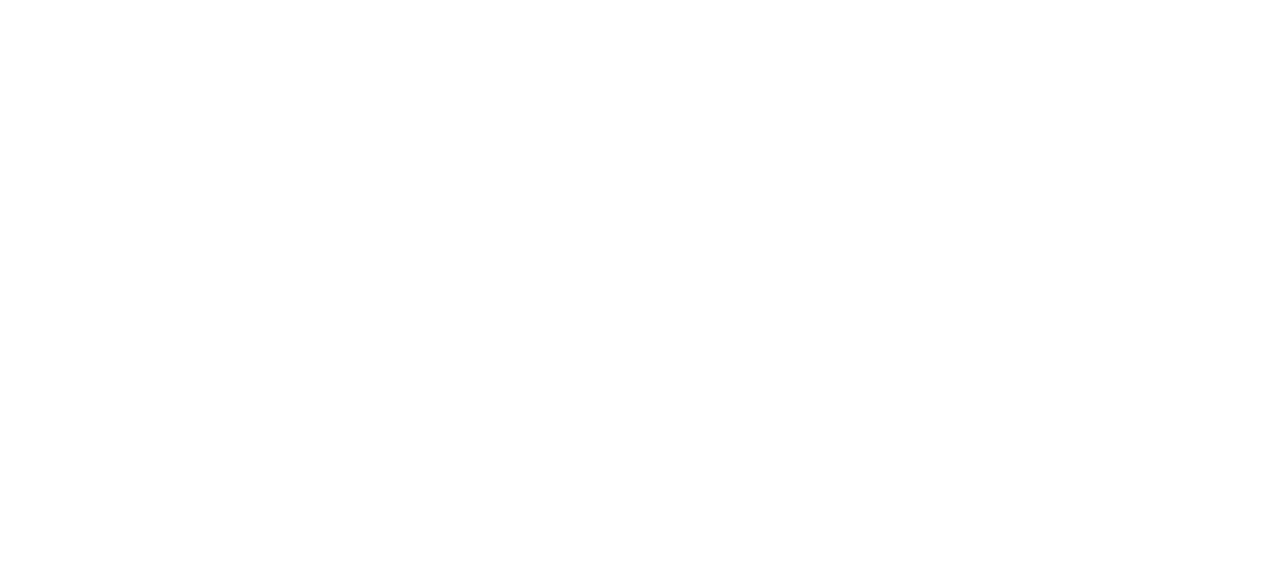
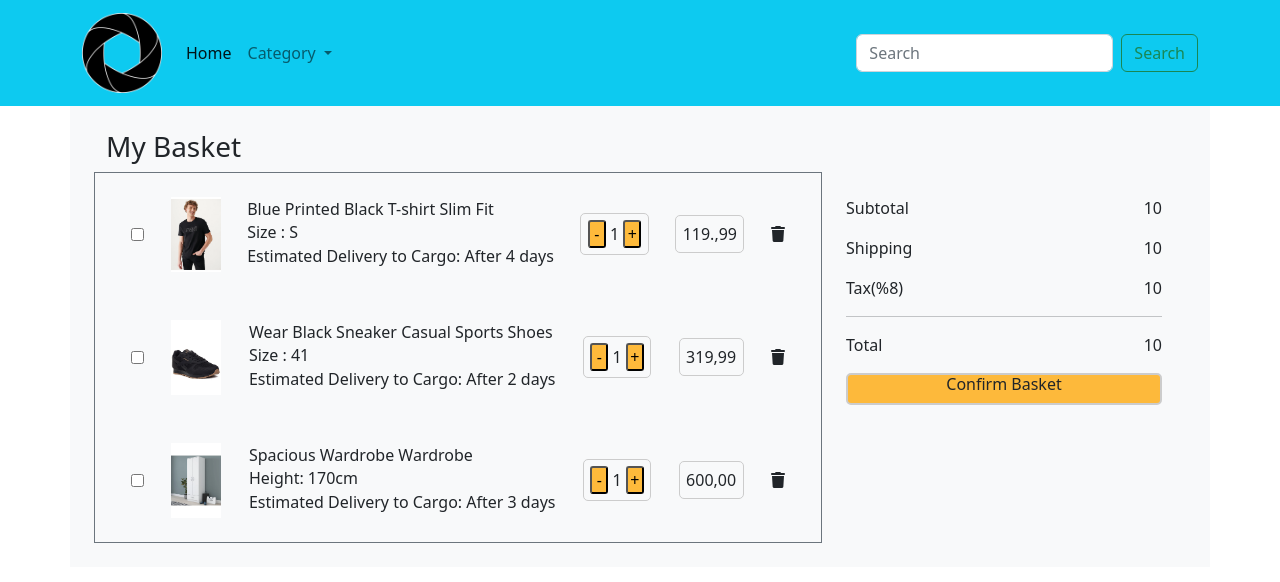
Before and after one commit to yamanadam/CheckoutPage-Proje-14, a plain HTML site: page index.html in a window 1280 px wide. Drawn offline with nearby package versions, Linux system fonts and the light colour scheme.

Commit message:
Starter JS

```diff
--- a/index.html
+++ b/index.html
@@ -20,6 +20,151 @@
     <link rel="stylesheet" href="style.css" />
   </head>
   <body>
+    <!-- NAVBAR -->
+    <nav class="navbar navbar-expand-lg bg-info text-info">
+      <div class="container">
+        <a class="navbar-brand" href="#"
+          ><img
+            src="./img/aperture-1142967_960_720.webp"
+            style="width: 80px"
+            alt="logo"
+        /></a>
+        <button
+          class="navbar-toggler"
+          type="button"
+          data-bs-toggle="collapse"
+          data-bs-target="#navbarSupportedContent"
+          aria-controls="navbarSupportedContent"
+          aria-expanded="false"
+          aria-label="Toggle navigation"
+        >
+          <span class="navbar-toggler-icon"></span>
+        </button>
+        <div class="collapse navbar-collapse" id="navbarSupportedContent">
+          <ul class="navbar-nav me-auto mb-2 mb-lg-0">
+            <li class="nav-item">
+              <a class="nav-link active" aria-current="page" href="#">Home</a>
+            </li>
+
+            <li class="nav-item dropdown">
+              <a
+                class="nav-link dropdown-toggle"
+                href="#"
+                role="button"
+                data-bs-toggle="dropdown"
+                aria-expanded="false"
+              >
+                Category
+              </a>
+              <ul class="dropdown-menu">
+                <li><a class="dropdown-item" href="#">Female</a></li>
+                <li><a class="dropdown-item" href="#">Male</a></li>
+                <li><a class="dropdown-item" href="#">Child</a></li>
+                <li><a class="dropdown-item" href="#">Shoes</a></li>
+              </ul>
+            </li>
+          </ul>
+          <form class="d-flex" role="search">
+            <input
+              class="form-control me-2"
+              type="search"
+              placeholder="Search"
+              aria-label="Search"
+            />
+            <button class="btn btn-outline-success" type="submit">
+              Search
+            </button>
+          </form>
+        </div>
+      </div>
+    </nav>
+
+    <!-- Main -->
+    <main class="container">
+      <div class="row bg-light p-4">
+        <h3>My Basket</h3>
+        <div class="col-sm-12 col-md-8 border border-secondary">
+          <div class="">
+            <div class="d-flex justify-content-between align-items-center p-4">
+              <input type="checkbox" name="checbox" id="check" />
+              <img
+                src="./img/1_org_zoom.webp"
+                class="thumbnail"
+                style="width: 50px"
+                alt="foto1"
+              />
+              <div class="info">
+                <h6 class="mb-0">Blue Printed Black T-shirt Slim Fit</h6>
+                <span>Size : S</span><br />
+                <span>Estimated Delivery to Cargo: After 4 days</span>
+              </div>
+              <div class="number">
+                <button class="minus">-</button>
+                <span class="quantity">1</span>
+                <button class="plus">+</button>
+              </div>
+              <span class="product-price">119.,99</span>
+              <i class="fa-solid fa-trash"></i>
+            </div>
+          </div>
+          <div class="">
+            <div class="d-flex justify-content-between align-items-center p-4">
+              <input type="checkbox" name="checbox" id="check" />
+              <img
+                src="./img/ayakkabı.webp"
+                class="thumbnail"
+                style="width: 50px"
+                alt="foto1"
+              />
+              <div class="info">
+                <h6 class="mb-0">Wear Black Sneaker Casual Sports Shoes</h6>
+                <span>Size : 41</span><br />
+                <span>Estimated Delivery to Cargo: After 2 days</span>
+              </div>
+              <div class="number">
+                <button class="minus">-</button>
+                <span class="quantity">1</span>
+                <button class="plus">+</button>
+              </div>
+              <span class="product-price">319,99</span>
+              <i class="fa-solid fa-trash"></i>
+            </div>
+          </div>
+          <div class="">
+            <div class="d-flex justify-content-between align-items-center p-4">
+              <input type="checkbox" name="checbox" id="check" />
+              <img
+                src="./img/dolap.webp"
+                class="thumbnail"
+                style="width: 50px"
+                alt="foto1"
+              />
+              <div class="info">
+                <h6 class="mb-0">Spacious Wardrobe Wardrobe</h6>
+                <span>Height: 170cm</span><br />
+                <span>Estimated Delivery to Cargo: After 3 days</span>
+              </div>
+              <div class="number">
+                <button class="minus">-</button>
+                <span class="quantity">1</span>
+                <button class="plus">+</button>
+              </div>
+              <span class="product-price">600,00</span>
+              <i class="fa-solid fa-trash"></i>
+            </div>
+          </div>
+        </div>
+        <div class="col-sm-12 col-md-4 p-4">
+          <p>Subtotal <span class="subtotal">10</span></p>
+
+          <p>Shipping<span class="shipping">10</span></p>
+          <p>Tax(%8) <span class="tax">10</span></p>
+          <hr />
+          <p>Total <span class="total">10</span></p>
+          <h6>Confirm Basket</h6>
+        </div>
+      </div>
+    </main>
     <script
       src="https://cdn.jsdelivr.net/npm/bootstrap@5.2.1/dist/js/bootstrap.bundle.min.js"
       integrity="sha384-u1OknCvxWvY5kfmNBILK2hRnQC3Pr17a+RTT6rIHI7NnikvbZlHgTPOOmMi466C8"
--- a/style.css
+++ b/style.css
@@ -0,0 +1,56 @@
+* {
+  margin: 0;
+  padding: 0;
+  /* box-sizing: border-box; */
+}
+
+.number button {
+  width: 18px;
+
+  border-radius: 3px;
+  background-color: rgba(255, 166, 0, 0.765);
+}
+
+.number button:hover {
+  background-color: orange;
+}
+
+.number {
+  border: 1px solid #ccc;
+  border-radius: 5px;
+  padding: 0.4rem;
+}
+
+.product-price {
+  border: 1px solid #ccc;
+  border-radius: 5px;
+  padding: 0.4rem;
+}
+
+i {
+  cursor: pointer;
+}
+
+.col-4 {
+  border: 1px solid #ccc;
+  border-radius: 5px;
+  padding: 1rem;
+}
+
+.col-md-4 h6 {
+  text-align: center;
+  border: 2px solid #ccc;
+  border-radius: 5px;
+  min-height: 2rem;
+  cursor: pointer;
+  background-color: rgba(255, 166, 0, 0.765);
+}
+
+.col-4 h6:hover {
+  background-color: orange;
+}
+
+.col-md-4 p {
+  display: flex;
+  justify-content: space-between;
+}
```
Also changed, not shown: img/1_org_zoom.webp (added), img/aperture-1142967_960_720.webp (added), img/ayakkabı.webp (added), img/dolap.webp (added).
